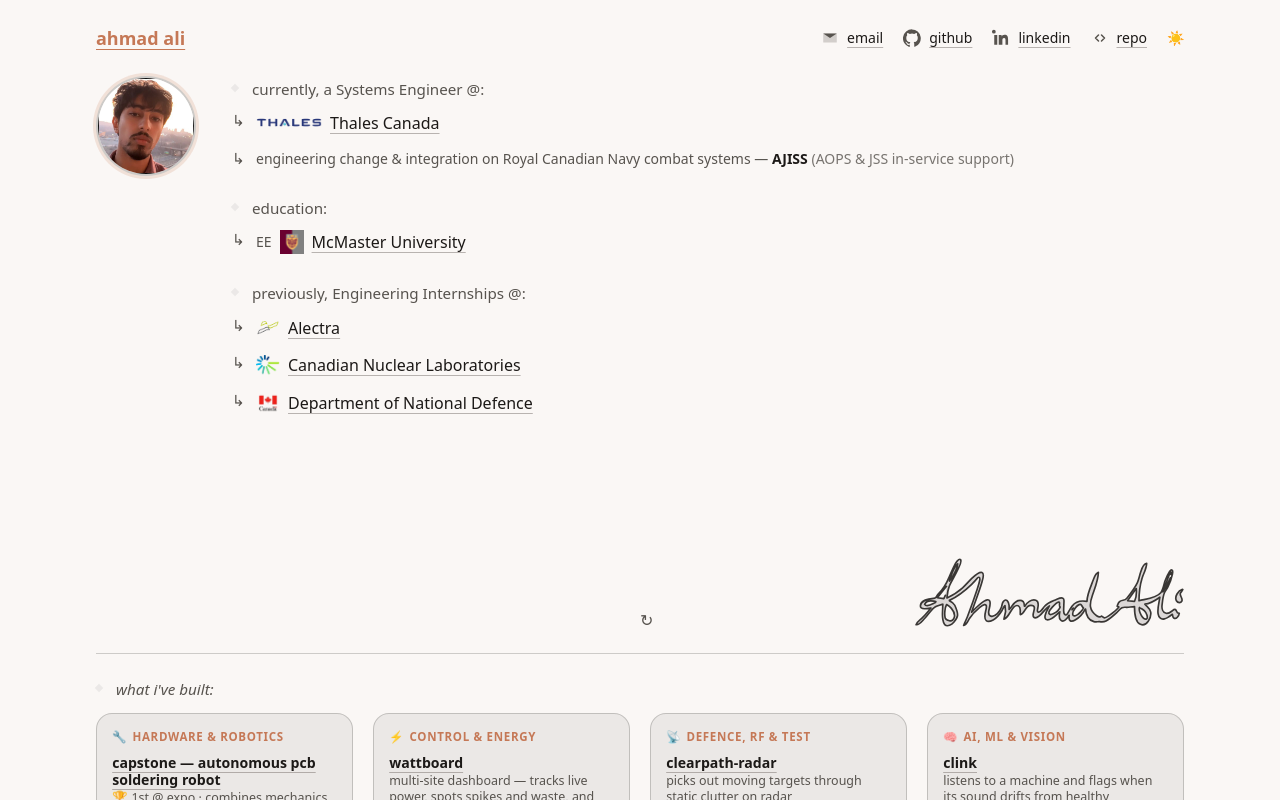
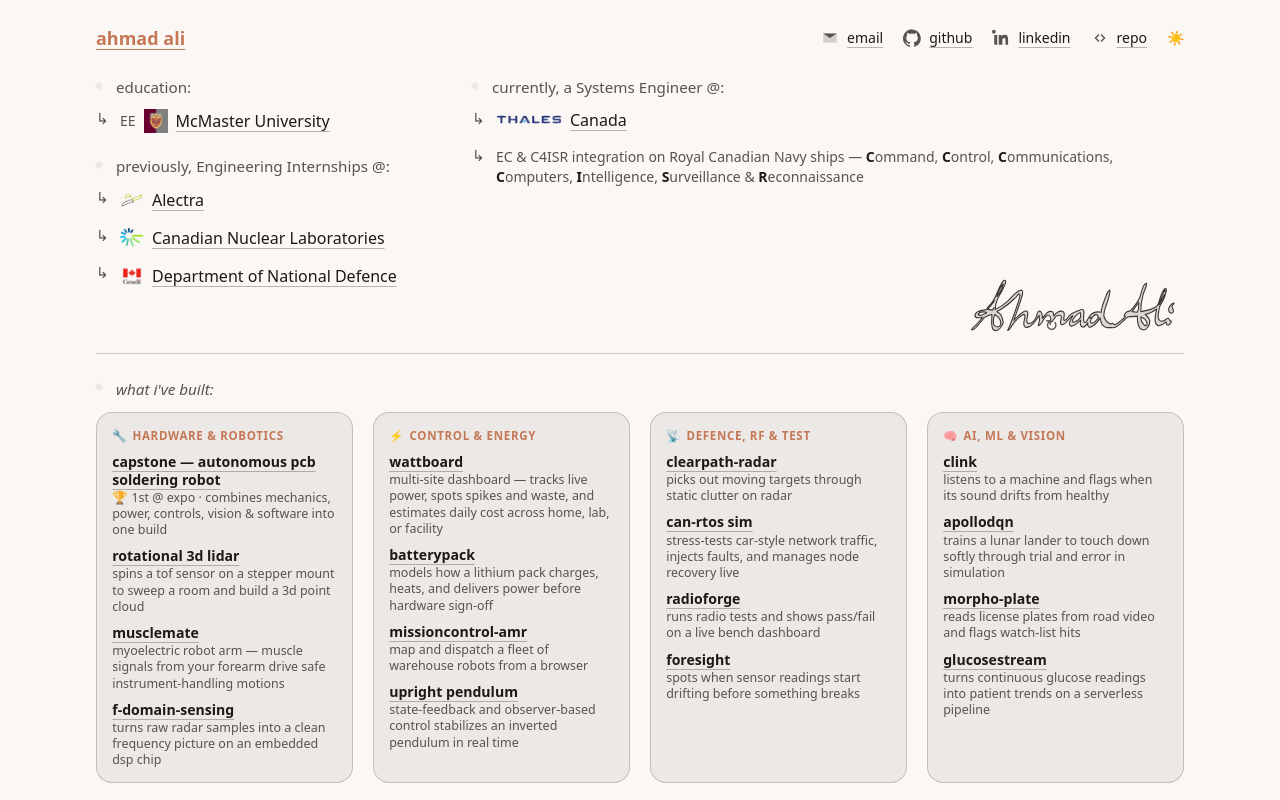
Before and after one commit to chaffybird56/portfolio, a Next.js app: page / in a window 1280 px wide. Shown: the top 800 px of the page. Built offline with nearby package versions, Linux system fonts and the light colour scheme.

Commit message:
Portfolio: two-column intro, C4ISR punchline, hide headshot
Stack education and internships on the left, pull the signature up beside the Thales role, and replace AJISS with EC and C4ISR copy.

```diff
--- a/src/app/components/Currently.js
+++ b/src/app/components/Currently.js
@@ -22,16 +22,21 @@
               target="_blank"
               className="u-anim-static font-medium"
             >
-              Thales Canada
+              Canada
             </Link>
           </span>
         </li>
         <li className="li-row li-row-detail">
           <span className="li-arrow">↳</span>
           <span className="li-detail">
-            engineering change &amp; integration on Royal Canadian Navy combat
-            systems — <span className="li-detail-accent">AJISS</span>{" "}
-            <span className="opacity-80">(AOPS &amp; JSS in-service support)</span>
+            EC &amp; C4ISR integration on Royal Canadian Navy ships —{" "}
+            <span className="li-detail-accent">C</span>ommand,{" "}
+            <span className="li-detail-accent">C</span>ontrol,{" "}
+            <span className="li-detail-accent">C</span>ommunications,{" "}
+            <span className="li-detail-accent">C</span>omputers,{" "}
+            <span className="li-detail-accent">I</span>ntelligence,{" "}
+            <span className="li-detail-accent">S</span>urveillance &amp;{" "}
+            <span className="li-detail-accent">R</span>econnaissance
           </span>
         </li>
       </ul>
--- a/src/app/components/HeroIntro.js
+++ b/src/app/components/HeroIntro.js
@@ -1,9 +1,10 @@
 "use client";
-import Image from "next/image";
+// import Image from "next/image";
 
 export default function HeroIntro() {
   return (
     <div className="hero-row">
+      {/* Headshot — re-enable later
       <div className="headshot-wrap">
         <Image
           src="/headshot.jpg"
@@ -14,6 +15,7 @@
           priority
         />
       </div>
+      */}
     </div>
   );
 }
--- a/src/app/globals.css
+++ b/src/app/globals.css
@@ -39,19 +39,34 @@
 /* hero + intro timeline */
 .intro-grid{
   display:grid;
-  gap:1.5rem 2.25rem;
-  grid-template-columns:100px minmax(0,1fr);
+  gap:1rem 2.25rem;
+  grid-template-columns:minmax(240px,340px) minmax(0,1fr);
   align-items:start;
 }
-@media (max-width:639px){
+@media (max-width:767px){
   .intro-grid{ grid-template-columns:1fr; }
   .headshot-wrap{ margin-inline:auto; }
+  .signature-inline{ align-self:flex-end; }
 }
-.intro-timeline{
+.intro-left{
   display:flex;
   flex-direction:column;
-  gap:1.75rem;
-  padding-top:.15rem;
+  gap:1.35rem;
+}
+.intro-right{
+  display:flex;
+  flex-direction:column;
+  min-height:100%;
+}
+.signature-inline{
+  margin-top:.15rem;
+  margin-left:auto;
+  width:100%;
+  max-width:240px;
+}
+.intro-divider{
+  margin-top:.5rem;
+  margin-bottom:.25rem;
 }
 .hero-row{ @apply flex items-center; }
 .headshot-wrap{
@@ -205,10 +220,6 @@
 .toggle{ @apply text-sm; color:var(--muted); }
 
 /* signature */
-.signature-block{
-  margin-top:1.25rem;
-  margin-bottom:.5rem;
-}
 .sig-rule{ height:1px; background-color:var(--border); width:100%; }
 
 /* project cards */
--- a/src/app/page.js
+++ b/src/app/page.js
@@ -3,7 +3,7 @@
 import Previously from "./components/Previously";
 import ProjectsGrid from "./components/ProjectsGrid";
 import Signature from "./components/Signature";
-import HeroIntro from "./components/HeroIntro";
+// import HeroIntro from "./components/HeroIntro";
 import Currently from "./components/Currently";
 import Education from "./components/Education";
 import BuildingHighlights from "./components/BuildingHighlights";
@@ -22,22 +22,23 @@
   return (
     <div className="text-fg">
       <div className="intro-grid">
-        <HeroIntro />
-        <div className="intro-timeline">
-          <Currently />
+        <div className="intro-left">
+          {/* <HeroIntro /> */}
           <Education />
           <Previously />
         </div>
-      </div>
 
-      <div className="signature-block">
-        <div className="relative pointer-events-none flex justify-end pr-3">
-          <div className="text-stone-10000 dark:text-stone-1000 translate-x-4 md:translate-x-6">
+        <div className="intro-right">
+          <Currently />
+
+          <div className="signature-inline">
+            <div className="relative pointer-events-none flex justify-end">
+              <div className="text-stone-10000 dark:text-stone-1000">
                 <Signature
                   key={sigKey}
-              width={290}
-              height={205}
-              strokeWidth={4.8}
+                  width={220}
+                  height={155}
+                  strokeWidth={4.2}
                   drawDurationMs={4900}
                 />
               </div>
@@ -47,7 +48,7 @@
                 onClick={() => setSigKey((k) => k + 1)}
                 title="re-animate"
                 className={[
-              "absolute bottom-[13px] left-[36%] md:left-[50%]",
+                  "absolute bottom-[8px] left-[42%]",
                   "text-muted hover:text-fg transition-colors",
                   "transition-opacity duration-500",
                   showRedo ? "opacity-100 pointer-events-auto" : "opacity-0 pointer-events-none",
@@ -56,9 +57,11 @@
                 ↻
               </button>
             </div>
+          </div>
+        </div>
+      </div>
 
-        <div className="sig-rule mt-2" />
-      </div>
+      <div className="sig-rule intro-divider" />
 
       <BuildingHighlights />
 
```
Lines whose indentation alone changed are shown as unchanged.
